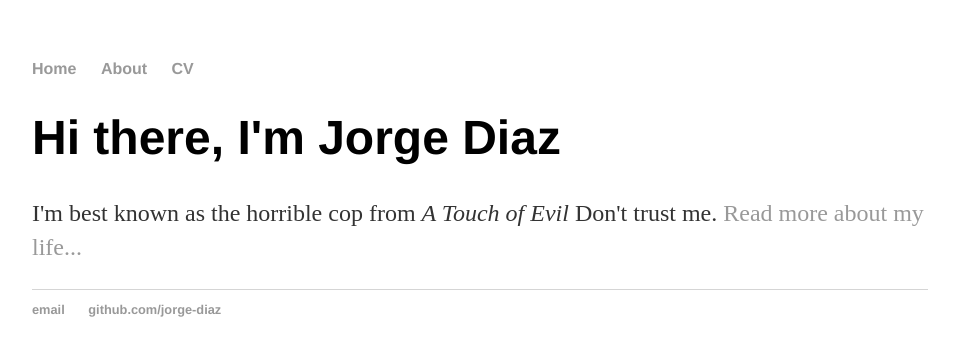
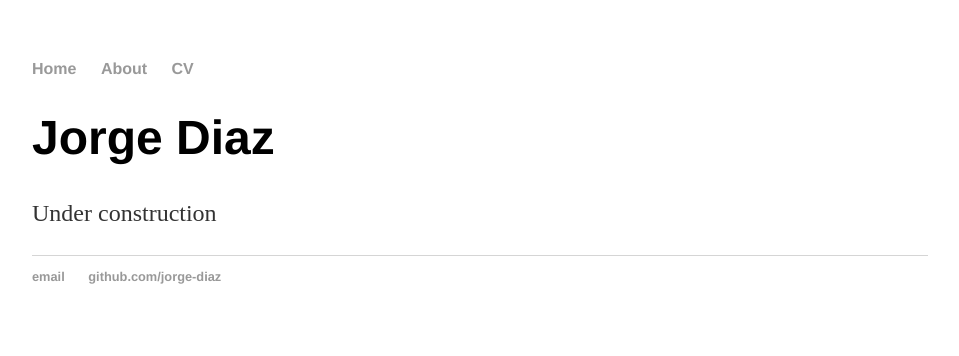
Before and after one commit to jorge-diaz/jorge-diaz.github.io, a Jekyll site: the page built from index.html, in a window 1280 px wide. Shown: the top 356 px of the page, without its empty margins (160-1119 px from the left). Built offline with Jekyll 4.4.1, drawn with Linux system fonts in a browser that asks for light colours.

Commit message:
update content text

```diff
--- a/index.html
+++ b/index.html
@@ -3,6 +3,6 @@ layout: default
 title: Jorge S. Diaz
 ---
 <div class="blurb">
-	<h1>Hi there, I'm Jorge Diaz</h1>
-	<p>I'm best known as the horrible cop from <em>A Touch of Evil</em> Don't trust me. <a href="/about">Read more about my life...</a></p>
+	<h1>Jorge Diaz</h1>
+	<p>Under construction</p>
 </div><!-- /.blurb -->
```
